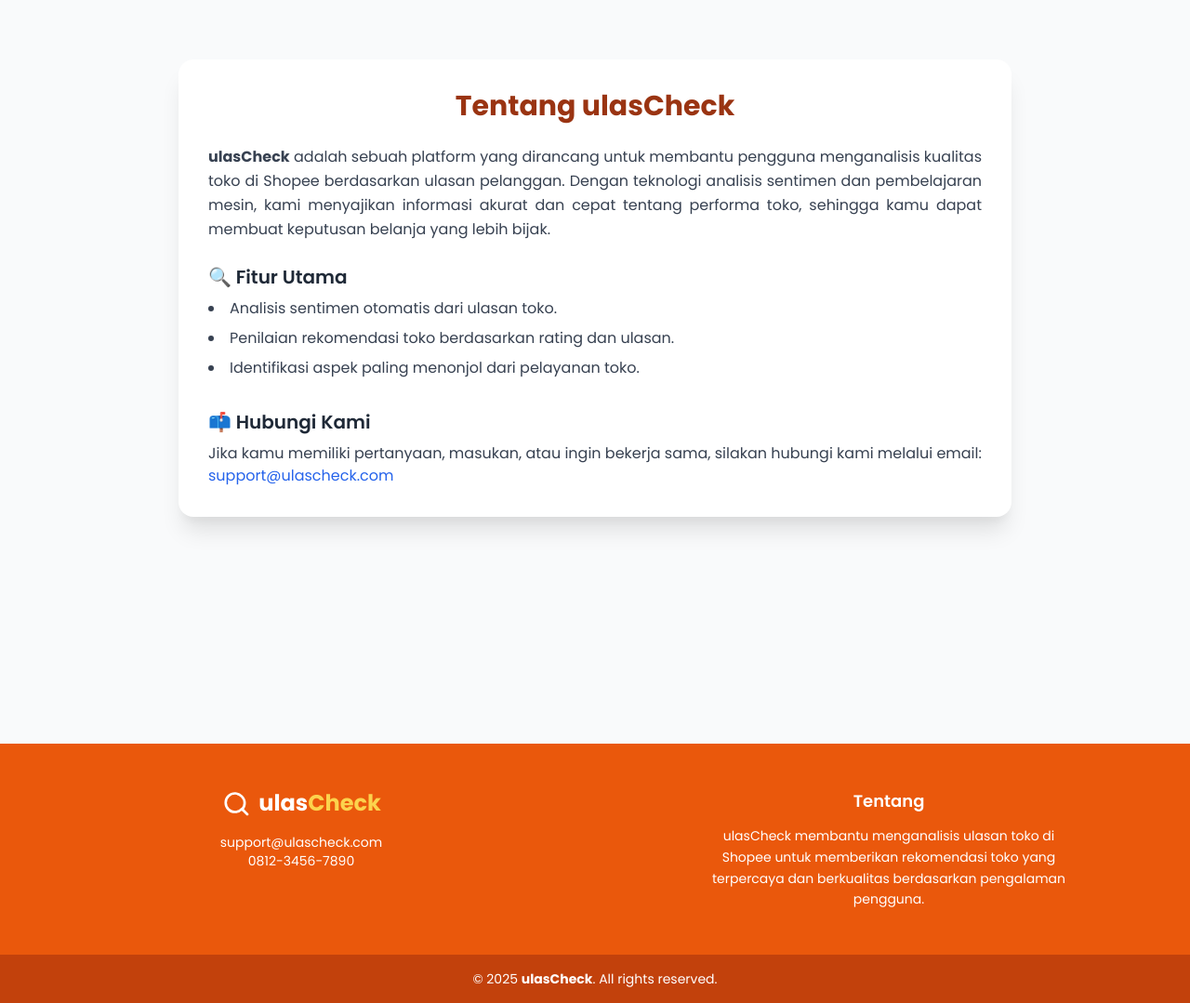
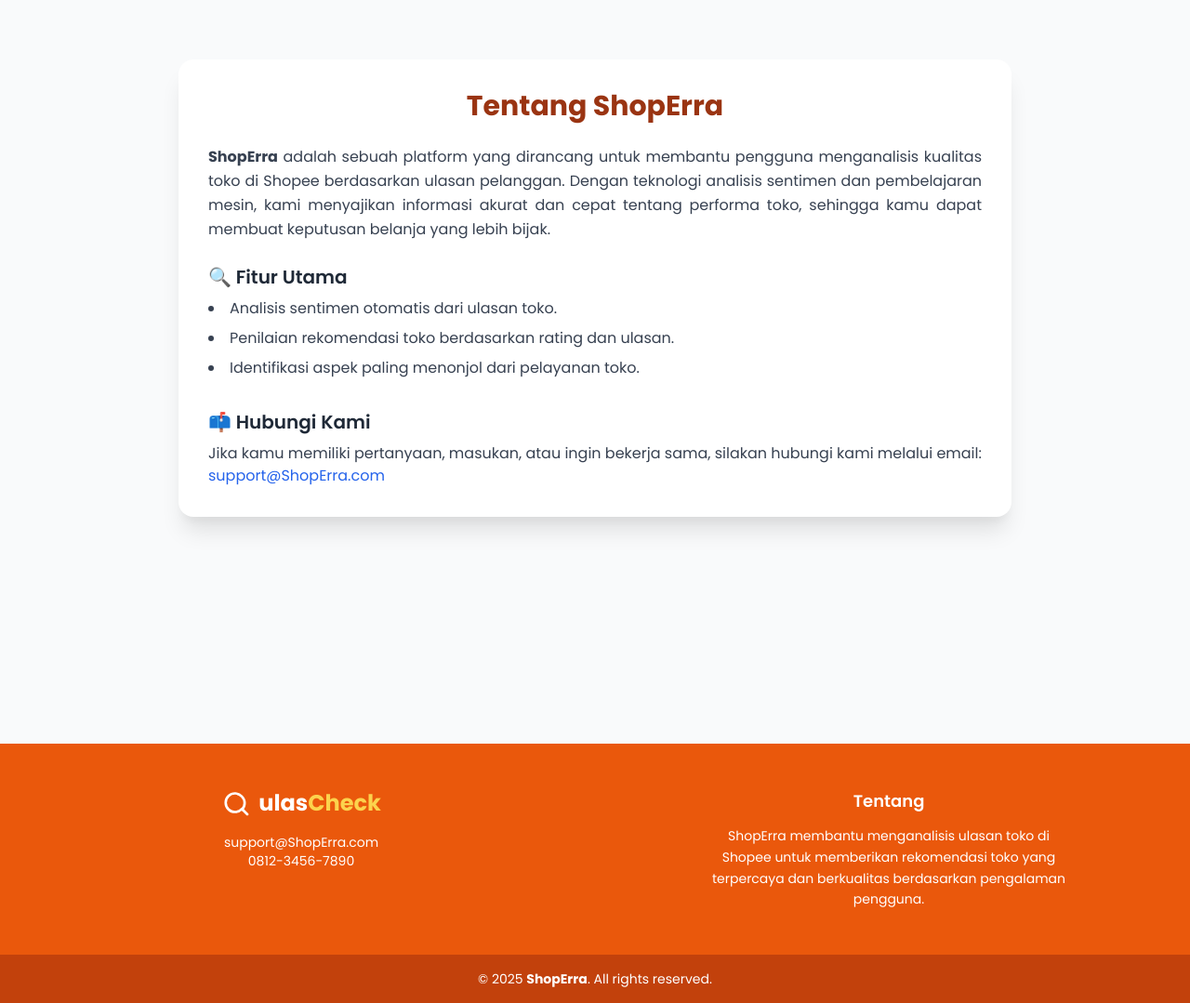
Before and after one commit to aliadwnt/ulasCheck, a Flask app: page /about-us in a window 1280 px wide. Shown: the part 64-1143 px from the top of the page at 93% size. Run offline with Flask 3, Linux system fonts and the light colour scheme; parts of the project's set-up code (start-up, migrations or seed data) failed here and were passed over; some libraries are stand-ins or nearby versions.

Commit message:
change web app name

```diff
--- a/app/templates/components/footer.html
+++ b/app/templates/components/footer.html
@@ -12,7 +12,7 @@
     <!-- Teks Logo -->
     <h4 class="text-2xl font-bold">ulas<span class="text-yellow-300">Check</span></h4>
   </div>
-      <p class="text-sm">support@ulascheck.com</p>
+      <p class="text-sm">support@ShopErra.com</p>
       <p class="text-sm">0812-3456-7890</p>
     </div>
 
@@ -20,7 +20,7 @@
     <div class="flex flex-col items-center">
       <h5 class="text-lg font-semibold mb-3">Tentang</h5>
       <p class="text-sm leading-relaxed max-w-sm">
-        ulasCheck membantu menganalisis ulasan toko di Shopee untuk memberikan rekomendasi toko yang terpercaya dan berkualitas berdasarkan pengalaman pengguna.
+        ShopErra membantu menganalisis ulasan toko di Shopee untuk memberikan rekomendasi toko yang terpercaya dan berkualitas berdasarkan pengalaman pengguna.
       </p>
     </div>
 
@@ -28,6 +28,6 @@
 
   <!-- Bottom Bar -->
   <div class="bg-orange-700 py-4 text-center text-sm">
-    &copy; {{ now.year }} <strong>ulasCheck</strong>. All rights reserved.
+    &copy; {{ now.year }} <strong>ShopErra</strong>. All rights reserved.
   </div>
 </footer>
--- a/app/templates/components/navbar.html
+++ b/app/templates/components/navbar.html
@@ -6,7 +6,7 @@
   <script src="https://cdn.tailwindcss.com"></script>
   <link rel="stylesheet" href="{{ url_for('static', filename='css/style.css') }}">
   <link href="https://fonts.googleapis.com/css2?family=Poppins:wght@400;600;700&display=swap" rel="stylesheet">
-  <title>Navbar ulasCheck</title>
+  <title>Navbar ShopErra</title>
   <style>
     body {
       font-family: 'Poppins', sans-serif;
--- a/app/templates/index.html
+++ b/app/templates/index.html
@@ -3,7 +3,7 @@
 <head>
   <meta charset="UTF-8" />
   <meta name="viewport" content="width=device-width, initial-scale=1.0" />
-  <title>{% block title %}UlasCheck{% endblock %}</title>
+  <title>{% block title %}ShopErra{% endblock %}</title>
   <link href="{{ url_for('static', filename='css/output.css') }}" rel="stylesheet">
   <link href="https://fonts.googleapis.com/css2?family=Poppins:wght@400;600&display=swap" rel="stylesheet">
 </head>
--- a/app/templates/pages/admin/dashboard.html
+++ b/app/templates/pages/admin/dashboard.html
@@ -3,7 +3,7 @@
 <head>
     <meta charset="UTF-8">
     <meta name="viewport" content="width=device-width, initial-scale=1.0">
-    <title>{% block title %}ulasCheck Admin{% endblock %}</title>
+    <title>{% block title %}ShopErra Admin{% endblock %}</title>
     <script src="https://cdn.tailwindcss.com"></script>
     <link href="https://fonts.googleapis.com/css2?family=Poppins:wght@400;600&display=swap" rel="stylesheet">
     <style>
@@ -20,7 +20,7 @@
                 {% block content %}
                 <div class="bg-white shadow rounded-lg p-6 mb-3">
                     <h1 class="text-2xl font-semibold text-gray-800 mb-4">Halo,</h1>
-                    <p class="text-l text-gray-600">Selamat datang di halaman dashboard admin ulasCheck.</p>
+                    <p class="text-l text-gray-600">Selamat datang di halaman dashboard admin ShopErra.</p>
                 </div>
 
                 <div class="bg-white shadow rounded-lg p-6">
--- a/app/templates/pages/admin/evaluation.html
+++ b/app/templates/pages/admin/evaluation.html
@@ -3,7 +3,7 @@
 <head>
   <meta charset="UTF-8" />
   <meta name="viewport" content="width=device-width, initial-scale=1.0" />
-  <title>Evaluasi Model - ulasCheck</title>
+  <title>Evaluasi Model - ShopErra</title>
   <script src="https://cdn.tailwindcss.com"></script>
   <script src="https://cdn.jsdelivr.net/npm/chart.js"></script>
   <link href="https://fonts.googleapis.com/css2?family=Poppins:wght@400;600&display=swap" rel="stylesheet" />
--- a/app/templates/pages/admin/history.html
+++ b/app/templates/pages/admin/history.html
@@ -3,7 +3,7 @@
 <head>
     <meta charset="UTF-8">
     <meta name="viewport" content="width=device-width, initial-scale=1.0">
-    <title>{% block title %}ulasCheck Admin{% endblock %}</title>
+    <title>{% block title %}ShopErra Admin{% endblock %}</title>
     <script src="https://cdn.tailwindcss.com"></script>
     <link href="https://fonts.googleapis.com/css2?family=Poppins:wght@400;600&display=swap" rel="stylesheet">
     <style>
--- a/app/templates/pages/public/about-us.html
+++ b/app/templates/pages/public/about-us.html
@@ -1,16 +1,16 @@
 {% extends "index.html" %}
 
-{% block title %}Tentang Kami - ulasCheck{% endblock %}
+{% block title %}Tentang Kami - ShopErra{% endblock %}
 
 {% block content %}
   {% include 'components/navbar.html' %}
 
   <section class="min-h-screen bg-gray-50 py-16 px-6 font-[Poppins]">
     <div class="max-w-4xl mx-auto bg-white p-8 rounded-2xl shadow-xl">
-      <h1 class="text-3xl font-bold text-orange-800 mb-6 text-center">Tentang ulasCheck</h1>
+      <h1 class="text-3xl font-bold text-orange-800 mb-6 text-center">Tentang ShopErra</h1>
 
       <p class="text-gray-700 leading-relaxed text-justify">
-        <strong>ulasCheck</strong> adalah sebuah platform yang dirancang untuk membantu pengguna menganalisis kualitas toko di Shopee berdasarkan ulasan pelanggan.
+        <strong>ShopErra</strong> adalah sebuah platform yang dirancang untuk membantu pengguna menganalisis kualitas toko di Shopee berdasarkan ulasan pelanggan.
         Dengan teknologi analisis sentimen dan pembelajaran mesin, kami menyajikan informasi akurat dan cepat tentang performa toko, sehingga kamu dapat membuat keputusan belanja yang lebih bijak.
       </p>
 
@@ -27,7 +27,7 @@
         <h2 class="text-xl font-semibold text-gray-800 mb-2">📫 Hubungi Kami</h2>
         <p class="text-gray-700">
           Jika kamu memiliki pertanyaan, masukan, atau ingin bekerja sama, silakan hubungi kami melalui email:
-          <a href="mailto:support@ulascheck.com" class="text-blue-600 hover:underline">support@ulascheck.com</a>
+          <a href="mailto:support@ShopErra.com" class="text-blue-600 hover:underline">support@ShopErra.com</a>
         </p>
       </div>
     </div>
--- a/app/templates/pages/public/dashboard.html
+++ b/app/templates/pages/public/dashboard.html
@@ -102,7 +102,7 @@
         {{ result.toko_label }}
       </span>
     </li>
-    <li>
+    <!-- <li>
       <strong>Aspek Menonjol:</strong>
         <span class="inline-flex items-center space-x-2">
           <span class="italic text-orange-700 font-medium">{{ result.aspek }}</span>
@@ -110,10 +110,10 @@
             {{ result.persen_tertinggi }}%
           </span>
         </span>
-    </li>
+    </li> -->
     {% if result.aspek_persen and result.aspek_persen|length > 0 %}
   <li>
-    <strong>Distribusi Aspek Positif:</strong>
+    <strong>Aspek Positif:</strong>
     <ul class="pl-4 mt-2 list-disc text-sm">
       {% for aspek, persen in result.aspek_persen.items() %}
         <li>
--- a/config.py
+++ b/config.py
@@ -1,3 +1,3 @@
-SQLALCHEMY_DATABASE_URI = "mysql+pymysql://root:@127.0.0.1:3306/ulascheck?charset=utf8mb4"
+SQLALCHEMY_DATABASE_URI = "mysql+pymysql://root:@127.0.0.1:3306/ShopErra?charset=utf8mb4"
 SQLALCHEMY_TRACK_MODIFICATIONS = False
-SECRET_KEY = "ulascheck"
+SECRET_KEY = "ShopErra"
```
Also changed, not shown: README.md, 2 other files.
